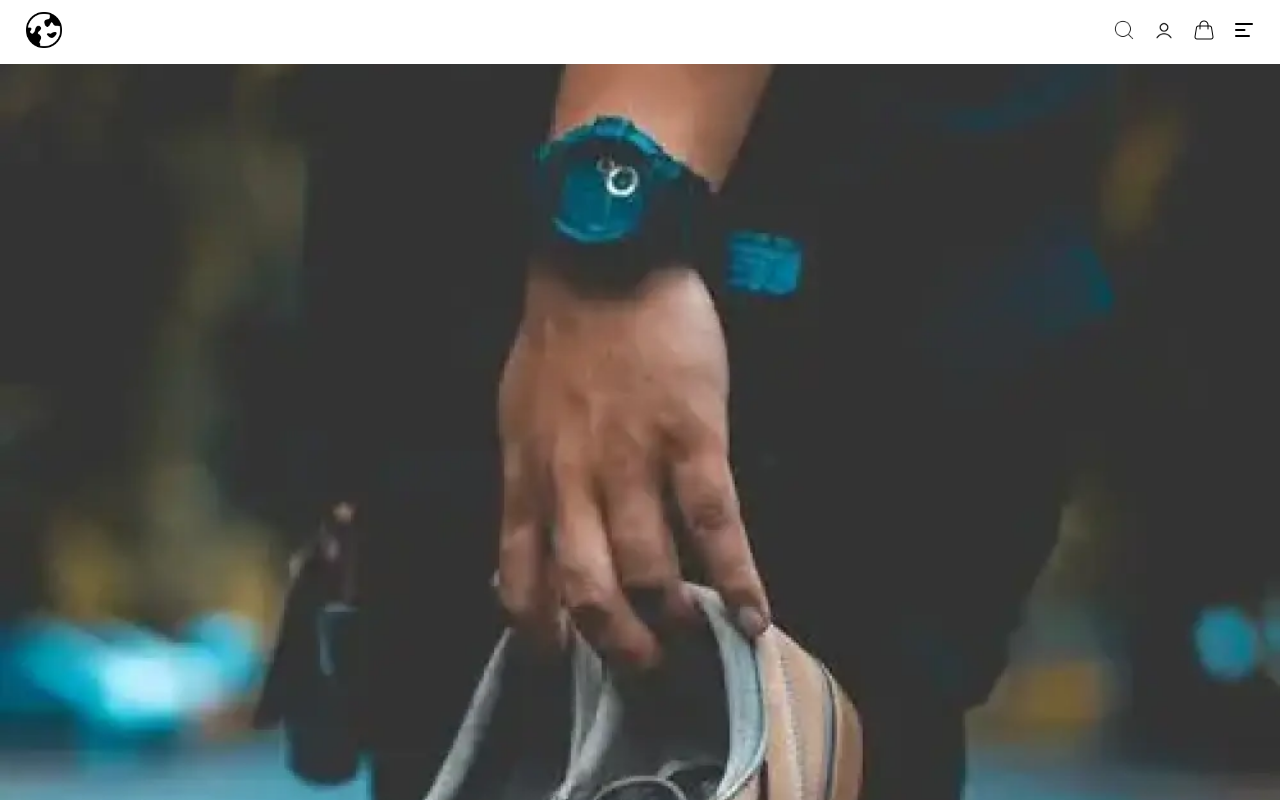
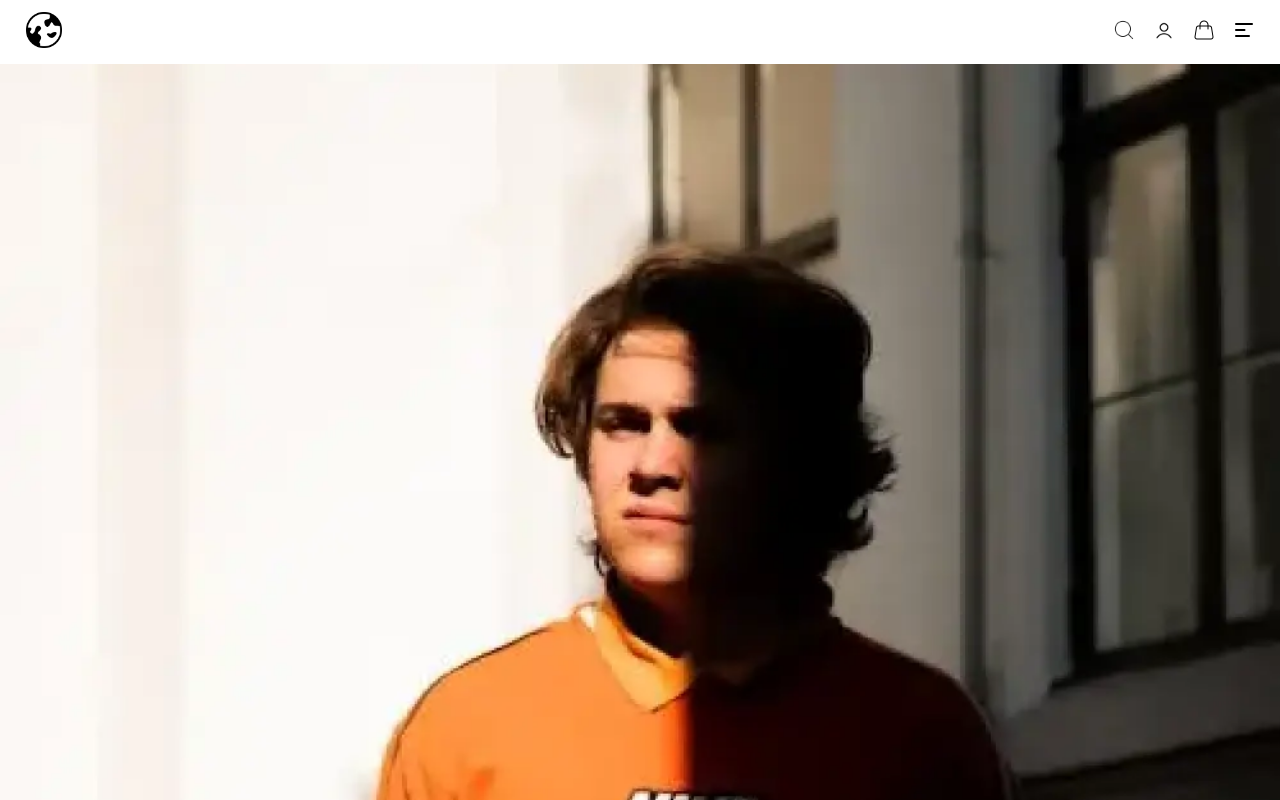
Before and after one commit to gtzjesus/ecommerce, a Next.js app: page / in a window 1280 px wide. Shown: the top 800 px of the page. Built offline with nearby package versions, Linux system fonts and the light colour scheme; a web font is replaced by a local one.

Commit message:
Different landings

```diff
--- a/components/landing/landing.js
+++ b/components/landing/landing.js
@@ -1,11 +1,34 @@
+'use client';
+import { useState, useEffect } from 'react';
 import Image from 'next/image';
 import styles from './landing.module.css';
-import landing from '../../assets/backgrounds/landing.webp'
+import landing from '../../assets/backgrounds/landing.webp';
+import landingSecond from '../../assets/backgrounds/landingSecond.webp';
+import landingThird from '../../assets/backgrounds/landingThird.webp';
+
+const images = [landing, landingSecond, landingThird]; // Array of images
 
 export default function Landing() {
+  const [currentImageIndex, setCurrentImageIndex] = useState(0);
+
+  useEffect(() => {
+    // Change image every 5 seconds (5000 milliseconds)
+    const intervalId = setInterval(() => {
+      setCurrentImageIndex((prevIndex) => (prevIndex + 1) % images.length);
+    }, 5000);
+
+    // Clean up interval on component unmount
+    return () => clearInterval(intervalId);
+  }, []);
+
   return (
     <div className={styles.landing}>
-      <Image className={styles.landingImage} src={landing} alt="landing" />
+      <Image
+        className={styles.landingImage}
+        src={images[currentImageIndex]}
+        alt="landing"
+        objectFit="cover" // Adjust based on your needs
+      />
     </div>
   );
 }
```
Also changed, not shown: assets/backgrounds/landingSecond.webp (added), assets/backgrounds/landingThird.webp (added).
